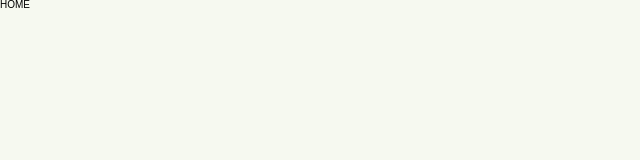
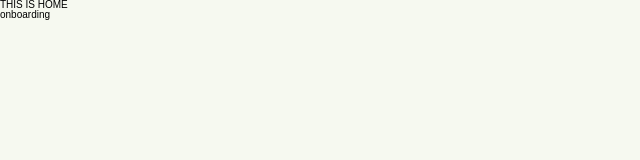
Before and after one commit to luke7231/eeho-web, a React (Create React App) app: page / in a window 1280 px wide. Shown: the top 160 px of the page, without its empty margins (0-640 px from the left). Built offline with nearby package versions, Linux system fonts and the light colour scheme.

Commit message:
feat: react router dom 설치

```diff
--- a/package.json
+++ b/package.json
@@ -13,6 +13,7 @@
     "@types/react-dom": "^18.0.0",
     "react": "^18.2.0",
     "react-dom": "^18.2.0",
+    "react-router-dom": "^6.18.0",
     "react-scripts": "5.0.1",
     "styled-components": "^6.1.1",
     "styled-reset": "^4.5.1",
--- a/src/App.tsx
+++ b/src/App.tsx
@@ -1,5 +1,6 @@
 import React from "react";
 import GlobalStyle from "./global-style";
+import Router from "./router";
 
 function App() {
     // function postMessage() {
@@ -9,7 +10,7 @@ function App() {
     return (
         <>
             <GlobalStyle />
-            <div>HOME</div>
+            <Router />
         </>
     );
 }
--- /dev/null
+++ b/src/home/index.tsx
@@ -0,0 +1,13 @@
+import React from "react";
+import { Link } from "react-router-dom";
+
+const Home = () => {
+    return (
+        <div>
+            THIS IS HOME
+            <br />
+            <Link to="/onboarding/:id">onboarding</Link>
+        </div>
+    );
+};
+export default Home;
--- /dev/null
+++ b/src/onboarding/index.tsx
@@ -0,0 +1,7 @@
+import React from "react";
+import { useParams } from "react-router-dom";
+
+const Onboarding = () => {
+    return <div>THIS IS ONBOARDING PAGE</div>;
+};
+export default Onboarding;
--- /dev/null
+++ b/src/router.tsx
@@ -0,0 +1,16 @@
+import { BrowserRouter, Route, Routes } from "react-router-dom";
+import Home from "./home";
+import Onboarding from "./onboarding";
+
+const Router = () => {
+    return (
+        <BrowserRouter>
+            <Routes>
+                <Route path="/" element={<Home />}></Route>
+                <Route path="/onboarding" element={<Onboarding />}></Route>
+            </Routes>
+        </BrowserRouter>
+    );
+};
+
+export default Router;
```
Also changed, not shown: 2 other files (tests, documents, lock files or other folders).
